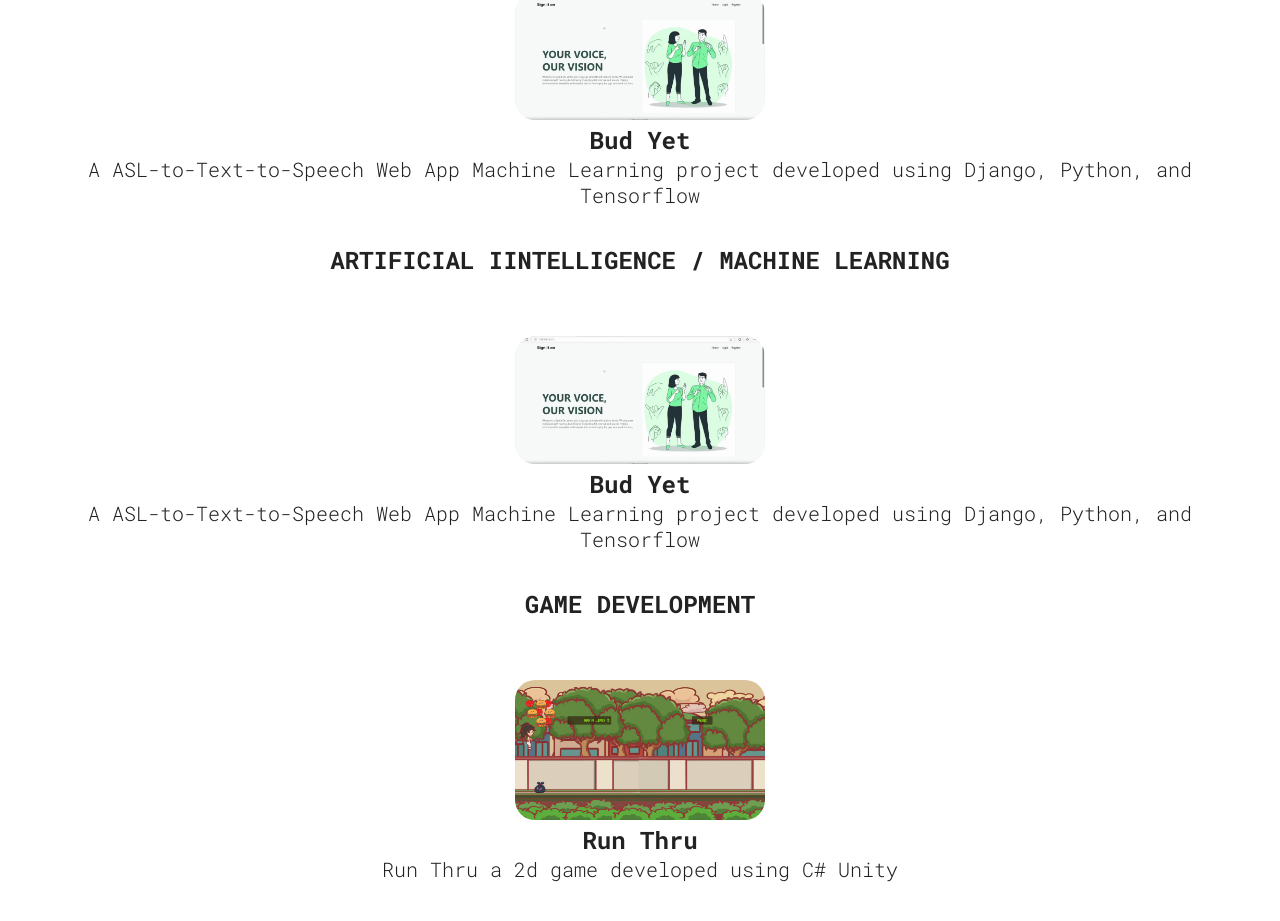
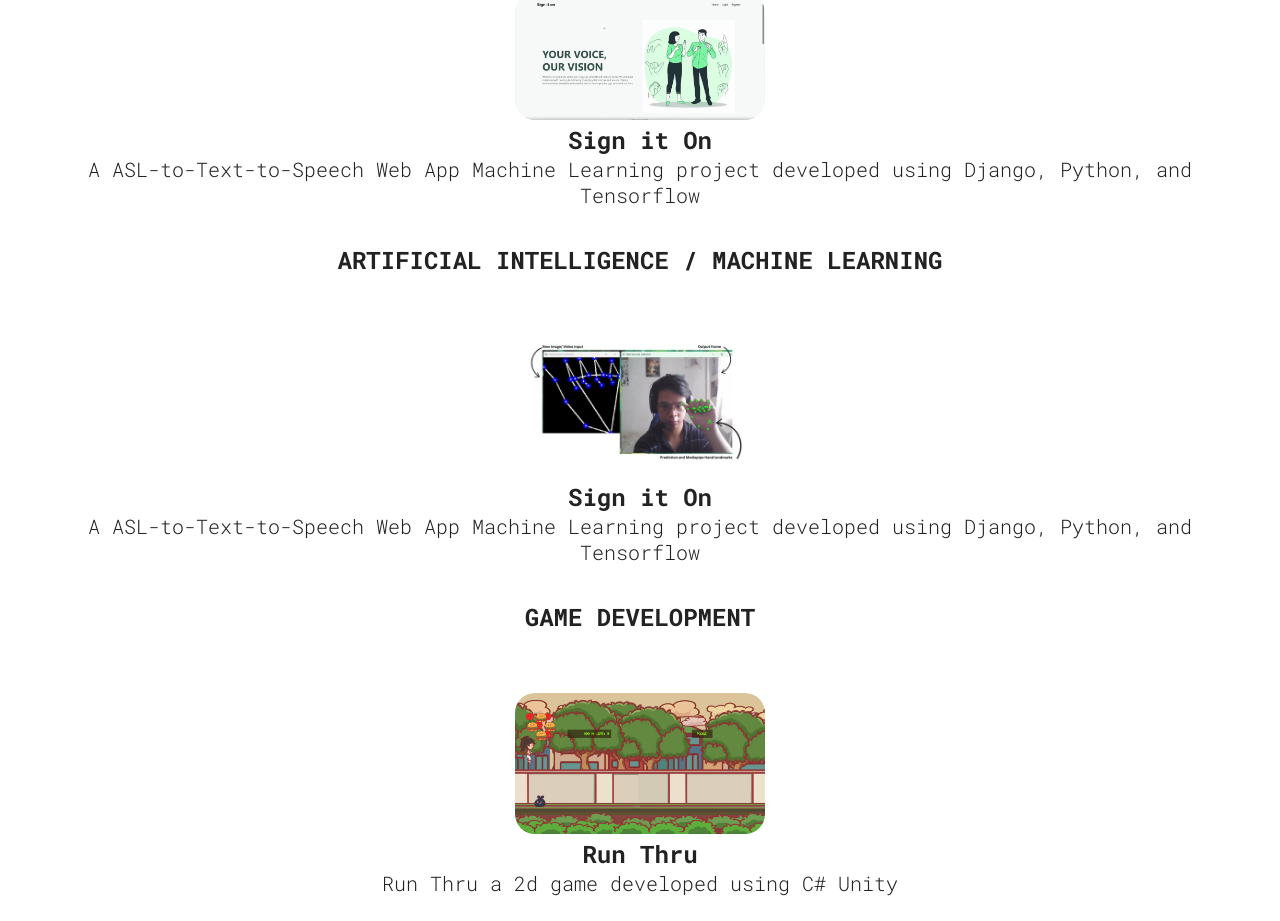
Before and after one commit to rdeniele/ron_react_portfolio, a React (Vite) app: page / in a window 1280 px wide. Shown: the part 2242-3163 px from the top of the page. Built offline with nearby package versions, Linux system fonts and the light colour scheme.

Commit message:
update Projects section with new project image and correct title spelling

```diff
--- a/src/sections/Projects/Projects.jsx
+++ b/src/sections/Projects/Projects.jsx
@@ -14,6 +14,7 @@ import RunThruImage from '../../assets/runthru.png';
 import EmployImage from '../../assets/Employ.png';
 import BudYetImage from '../../assets/BudYetImage.png';
 import SignItOnImage from '../../assets/sign-it-on.jpg';
+import Sign2Image from '../../assets/sign-it-on-2.jpg';
 import ProjectCard from '../../common/ProjectCard';
 
 
@@ -71,20 +72,20 @@ function Projects() {
             <ProjectCard
             src={SignItOnImage}
             link="https://github.com/rdeniele/ASL_TO_TEXT_WEB.git"
-            h3="Bud Yet"
+            h3="Sign it On"
             p="A ASL-to-Text-to-Speech Web App Machine Learning project developed using Django, Python, and Tensorflow"
             />
 
             </div>
         <br/>
         <br/>
-        <h2 className="sectionTitle"> Artificial Iintelligence / Machine Learning </h2>
+        <h2 className="sectionTitle"> Artificial Intelligence / Machine Learning </h2>
         <div className={styles.projectsContainer}>
 
           <ProjectCard
-            src={SignItOnImage}
+            src={Sign2Image}
             link="https://github.com/rdeniele/ASL_TO_TEXT_WEB.git"
-            h3="Bud Yet"
+            h3="Sign it On"
             p="A ASL-to-Text-to-Speech Web App Machine Learning project developed using Django, Python, and Tensorflow"
             />
 
```
Also changed, not shown: src/assets/sign-it-on-2.jpg (added).
